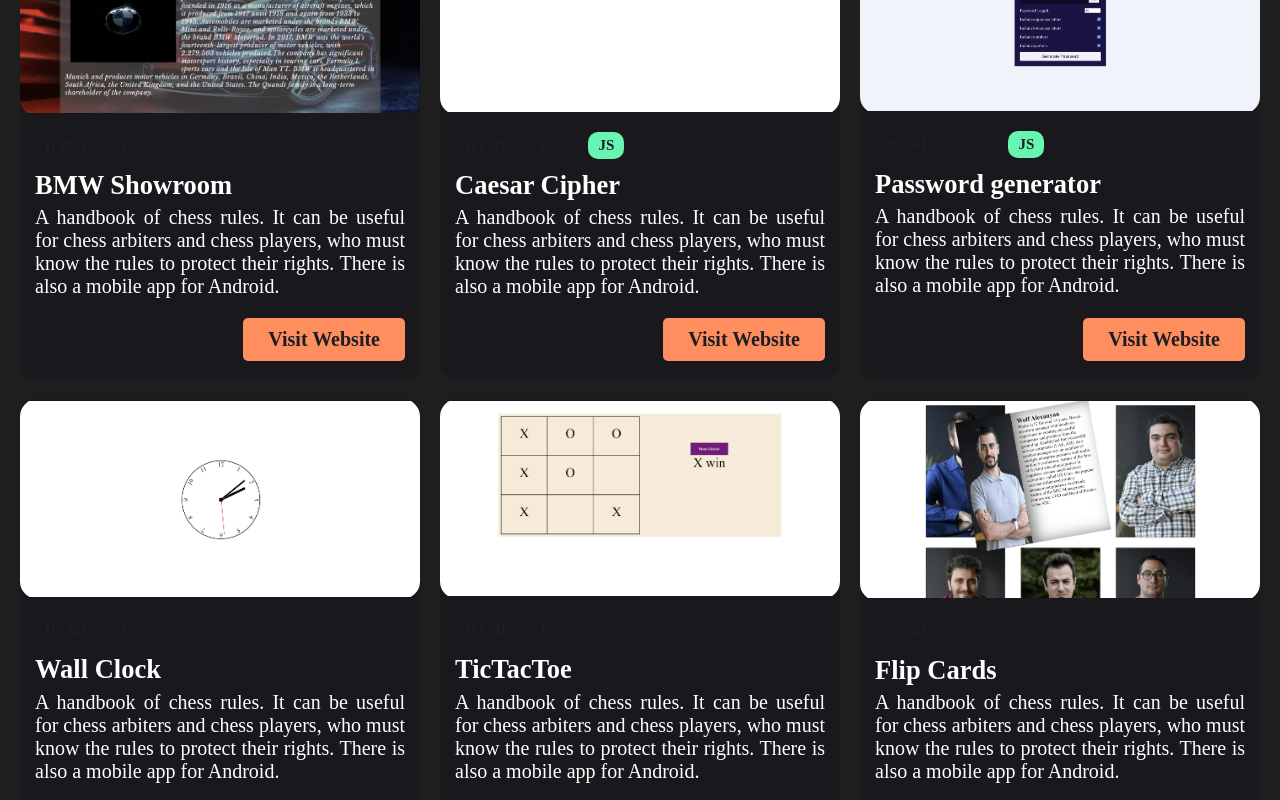
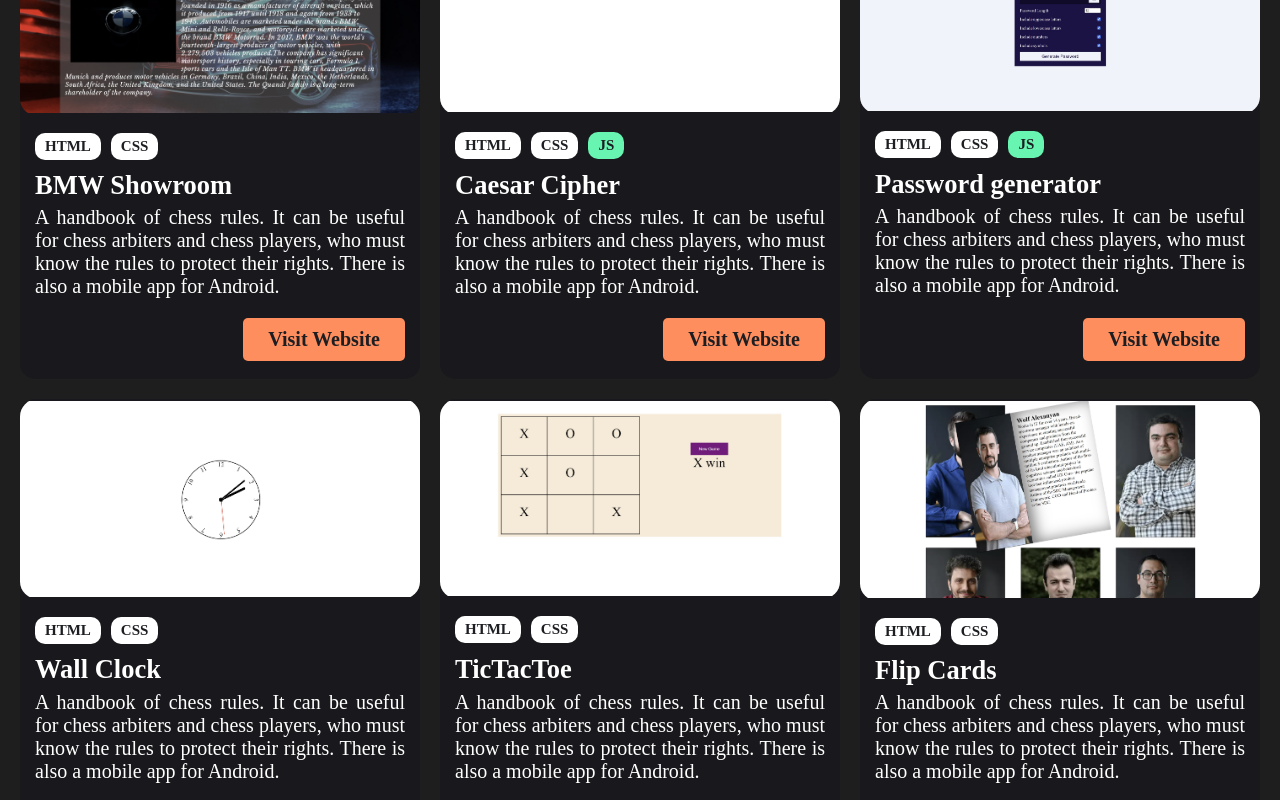
Before and after one commit to ArtyomSukiasyan/portfolio, a Next.js app: page / in a window 1280 px wide. Shown: the part 2940-3740 px from the top of the page. Built offline with nearby package versions, Linux system fonts and the light colour scheme.

Commit message:
feat: add colors for HTML and CSS roles

```diff
--- a/src/components/projects/Projects.module.css
+++ b/src/components/projects/Projects.module.css
@@ -55,16 +55,17 @@
   background-color: var(--white);
 }
 
-
 .role[data-role="JS"] {
   background-color: var(--green);
 }
 
+.role[data-role="HTML"],
+.role[data-role="CSS"] {
+  background-color: var(--white);
+}
 
 .role[data-role="Wordpress"],
-.role[data-role="Firebase"],
-.role[data-role="mongodb"],
-.role[data-role="mysql"] {
+.role[data-role="Firebase"] {
   background-color: var(--pink);
 }
 
@@ -101,7 +102,7 @@
   color: var(--black);
 }
 
-.funProjectTitle{
+.funProjectTitle {
   font-weight: 900;
   text-align: center;
   font-size: 2.75rem;
```
